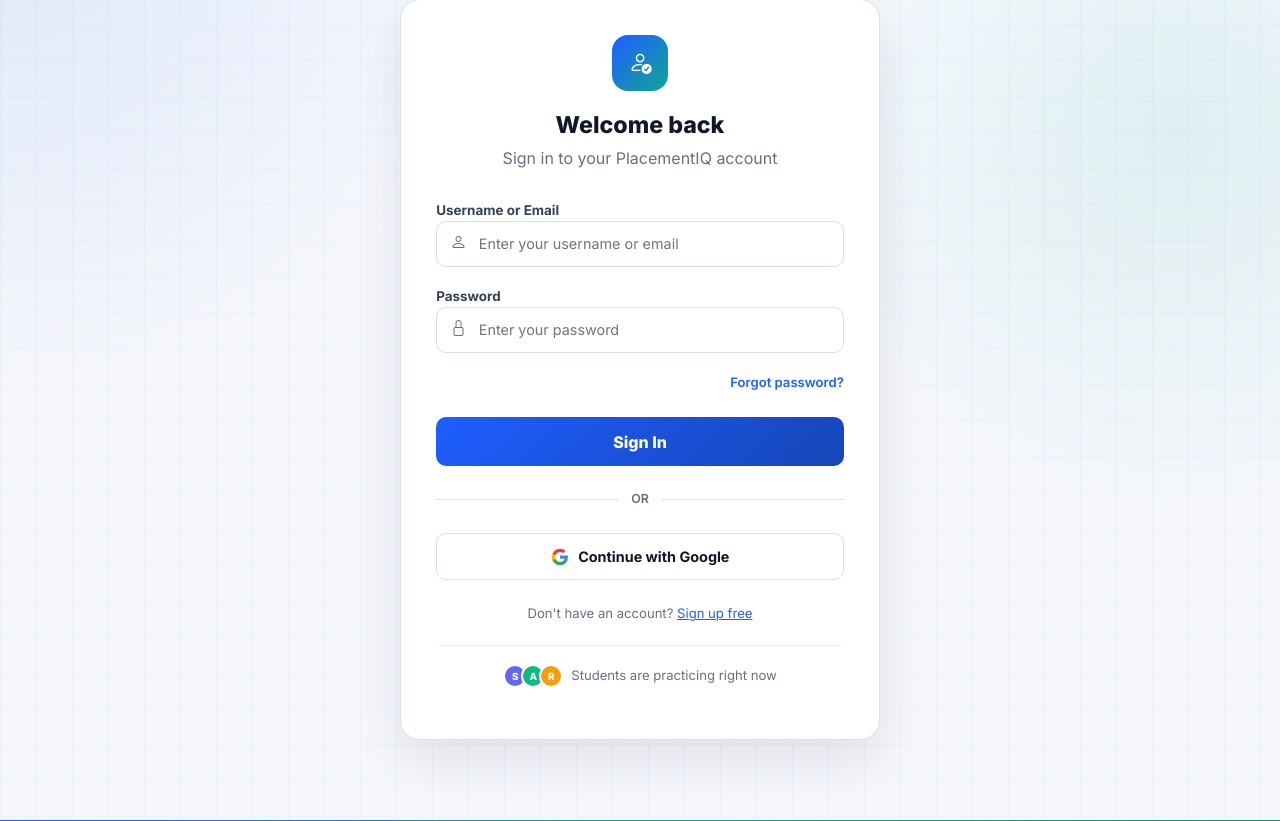
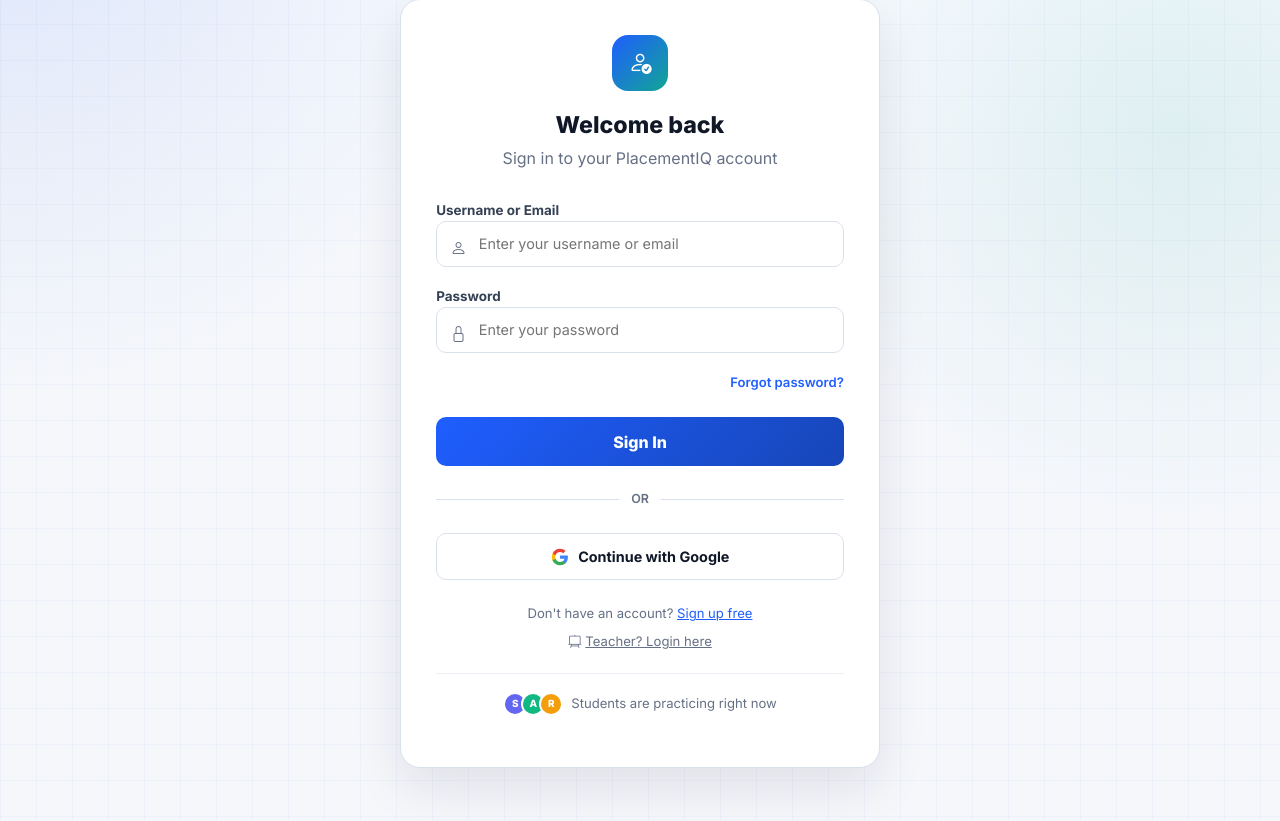
Before and after one commit to Amleshkumar01/QuizApp, a Django app: template Quiz_app/templates/login.html in a window 1280 px wide. Shown: the part 120-941 px from the top of the page. Run offline with Django 3.2, Linux system fonts and the light colour scheme; the template is opened without the code that fills it, so the values that code supplies are empty; parts of the project's set-up code (start-up, migrations or seed data) failed here and were passed over.

Commit message:
Fix password lock icon position + add Teacher Login link to student login page

```diff
--- a/Quiz_app/static/css/style.css
+++ b/Quiz_app/static/css/style.css
@@ -1125,7 +1125,7 @@
 .auth-input-group .input-icon {
     position: absolute;
     left: 0.9rem;
-    bottom: 0.82rem;
+    top: 2.45rem;
     color: var(--muted);
     pointer-events: none;
 }
--- a/Quiz_app/templates/login.html
+++ b/Quiz_app/templates/login.html
@@ -58,6 +58,10 @@
                 Don't have an account? <a href="{% url 'student_register' %}">Sign up free</a>
             </div>
 
+            <div class="auth-link" style="margin-top:0.5rem;">
+                <a href="{% url 'teacher_login' %}" style="color:var(--muted);"><i class="bi bi-easel2 me-1"></i>Teacher? Login here</a>
+            </div>
+
             <div class="social-proof">
                 <p>
                     <span class="avatars">
```
